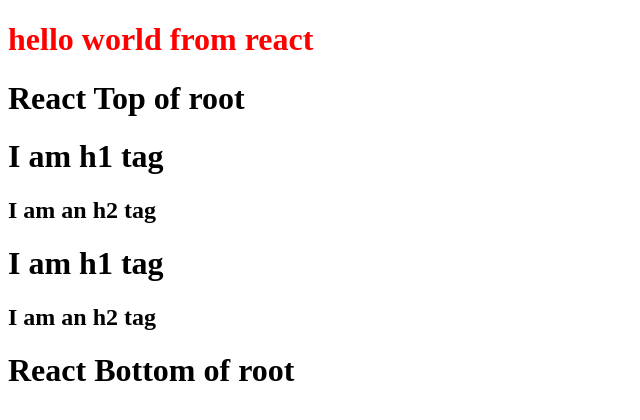
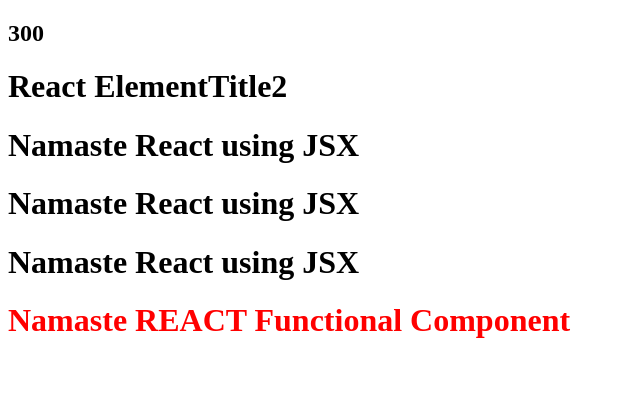
Before and after one commit to PRITI-MJ/Namaste_React, a React app: page / in a window 1280 px wide. Shown: the whole page, without its empty margins (0-640 px from the left). Built offline with nearby package versions, Linux system fonts and the light colour scheme.

Commit message:
Episode 3

```diff
--- a/App.js
+++ b/App.js
@@ -2,51 +2,159 @@
 import ReactDOM from "react-dom/client";
 
 
-const heading = React.createElement("h1", {id: "heading"}, "hello world from react");
+// const heading = React.createElement("h1", {id: "heading"}, "hello world from react");
 
-console.log(heading); //this will create a react element (javascript object)
-        const root = ReactDOM.createRoot(document.getElementById("root"));
+// console.log(heading); //this will create a react element (javascript object)
+//         const root = ReactDOM.createRoot(document.getElementById("root"));
 
-        root.render(heading);//this render method is converting this heading object into the h1 tag and putting it into the element
+//         root.render(heading);//this render method is converting this heading object into the h1 tag and putting it into the element
 
 
 
-/*
-<div id="parent">
-    <div id="child">
-        <h1>I am h1 tag</h1>
-        <h2>I am h2 tag</h1>
-    </div>
+// /*
+// <div id="parent">
+//     <div id="child">
+//         <h1>I am h1 tag</h1>
+//         <h2>I am h2 tag</h1>
+//     </div>
 
-    <div id="child">
-        <h1>I am h1 tag</h1>
-        <h2>I am h2 tag</h1>
-    </div>
-</div>
+//     <div id="child">
+//         <h1>I am h1 tag</h1>
+//         <h2>I am h2 tag</h1>
+//     </div>
+// </div>
 
-**  ReactElement(Object) => HTML(Browser Understands)
-*/
+// **  ReactElement(Object) => HTML(Browser Understands)
+// */
 
 
-const parent = React.createElement("div",
-    {id: "parent"},
-    [
-    React.createElement("div",
-        {id: "child"},
-        [React.createElement("h1", {}, "I am h1 tag"),
-        React.createElement("h2", {}, "I am an h2 tag"),
-        ]
-       ),
+// const parent = React.createElement("div",
+//     {id: "parent"},
+//     [
+//     React.createElement("div",
+//         {id: "child"},
+//         [React.createElement("h1", {}, "I am h1 tag"),
+//         React.createElement("h2", {}, "I am an h2 tag"),
+//         ]
+//        ),
 
-       React.createElement("div",
-        {id: "child"},
-        [React.createElement("h1", {}, "I am h1 tag"),
-        React.createElement("h2", {}, "I am an h2 tag"),
-        ]
-       )
-    ]
-);
+//        React.createElement("div",
+//         {id: "child"},
+//         [React.createElement("h1", {}, "I am h1 tag"),
+//         React.createElement("h2", {}, "I am an h2 tag"),
+//         ]
+//        )
+//     ]
+// );
 
-const newRoot = ReactDOM.createRoot(document.getElementById("root1"));
+// const newRoot = ReactDOM.createRoot(document.getElementById("root1"));
 
-newRoot.render(parent);
+// newRoot.render(parent);
+
+
+
+
+
+
+
+
+
+
+
+
+
+
+
+
+
+
+
+
+
+
+
+
+
+
+
+
+/* Episode 3 - Laying the foundation */
+
+//React element
+//React.createElement is a  JS object, but when we "render" the element, it is converted into DOM, then it becomes a html element
+
+const heading = React.createElement("h1", {id: "heading"}, "Namaste React");
+const root = ReactDOM.createRoot(document.getElementById("root"));
+root.render(heading);
+
+
+
+//to avoid this clumsy code above this we use "jsx" => It is a Javascript syntax which is used to create React Element
+// JSX is not HTML inside JS, JSX is HTML-like syntax or XML-like syntax
+
+//React Element
+const jsxHeading = (<h1 className="head" tabIndex={1}>Namaste React using JSX</h1>);
+
+
+//React Component -> 2 types
+//Class Based Component - OLD
+//Functional Component - NEW
+
+
+
+//REACT Functional Component => A normal JS Function which returns some or a bunch of JSX code or React element
+//In this the variable name should be in capital letters
+
+
+
+//the components below this i.e. "Title" inside the "HeadingComponent" is Component Composition(A component inside a component)
+const Title = () => <h1 className="head" tabIndex={5}>Namaste React using JSX</h1>
+
+
+const elem = <span>React Element</span>
+
+
+const title2 = ( <h1 className="head" tabIndex={5}>
+    {/* Putting element inside element */}
+    {elem}
+    Title2
+    </h1>)
+
+
+const number = 100;
+
+const HeadingComponent = () => {
+    return (<div id="container">
+        {/* We are writing JS inside JSX using Curly braces */}
+       <h2>{number + 200}</h2>
+       {console.log("Hello")}
+
+
+       {/* putting React element into react component */}
+       {title2}
+
+
+       {/* putting React element into react component */}
+        <Title/>
+        <Title></Title>
+        {Title()}
+        {/* all the titles are same */}
+
+
+
+    <h1 className="heading">Namaste REACT Functional Component</h1>
+    </div>
+    );
+}
+
+
+
+const root1 = ReactDOM.createRoot(document.getElementById("root"));
+//root1.render(jsxHeading); => rendering elements
+root1.render(<HeadingComponent/>) // rendering components
+
+
+
+//JSX(transpiled before it reaches the JS) => It is done by PARCEL using "BABEL"
+//JSX is converted to React.createElement => ReactElement(JS object) => HTMLElement(render)
+//Webel is converting the JSX to React.createElement(JS compiler)
--- a/index.css
+++ b/index.css
@@ -1,3 +1,3 @@
-#heading{
+.heading{
     color: red;
 }
--- a/index.html
+++ b/index.html
@@ -8,12 +8,14 @@
 </head>
 <body>
     <div id="root">
+        not rendered
     </div>
-    <h1>React Top of root </h1>
-    <div id="root1">
+    <!-- <h1>React Top of root </h1> -->
+    <!-- <div id="root1">
+        "not rendered"
         here anything inside the div tag will be replaced by react element
-    </div>
-    <h1>React Bottom of root </h1>
+    </div> -->
+    <!-- <h1>React Bottom of root </h1> -->
 
 <!-- so here the h1 tags below and above the div will be visible in the browser,
 it is because react is rendering only a small portion that is "div",
--- a/package.json
+++ b/package.json
@@ -4,6 +4,8 @@
   "description": "This is namaste react",
 
   "scripts": {
+    "start": "parcel index.html --no-cache",
+    "build": "parcel build index.html --no-cache",
     "test": "jest"
   },
   "repository": {
```
